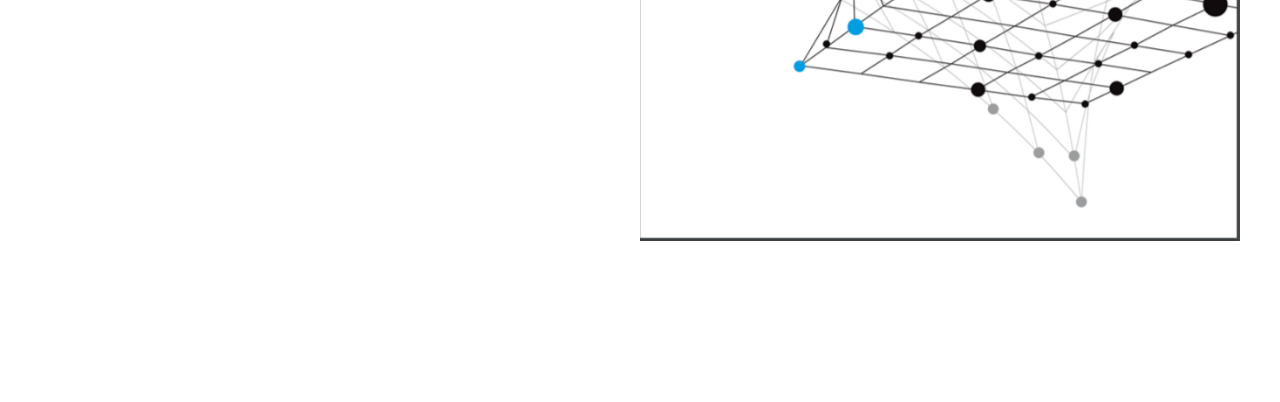
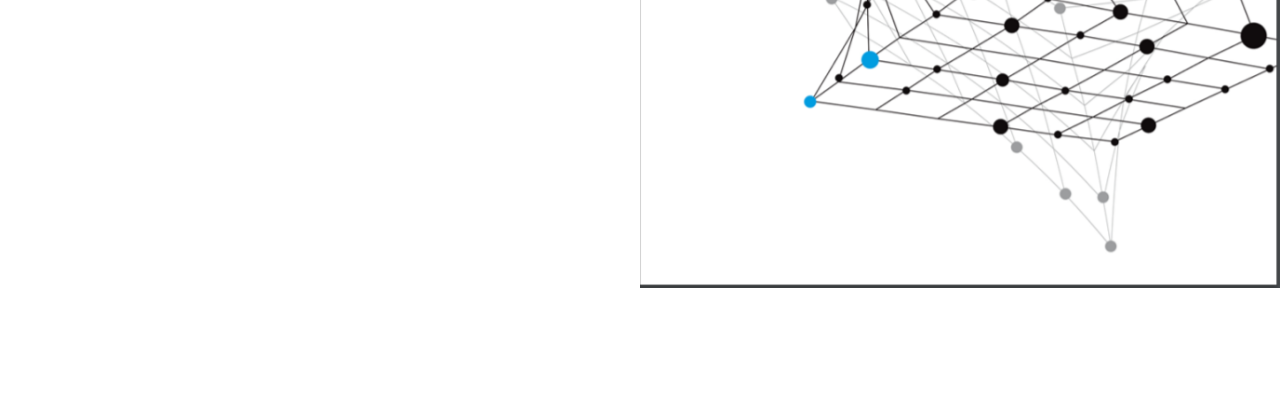
Before and after one commit to a1-agency/tps.a1-team.ru, a plain HTML site: page index.html in a window 1280 px wide. Shown: the part 472-874 px from the top of the page. Before the commit the page ends 819 px from the top, so only its background shows below. Drawn offline with Linux system fonts and the light colour scheme; a web font is replaced by a local one.

Commit message:
Update main.css

```diff
--- a/main.css
+++ b/main.css
@@ -1,6 +1,6 @@
 body {
     font-family: 'Chela One', cursive;
-    margin: 0;
+    margin: 0 auto;
 }
 
 *,
@@ -20,7 +20,7 @@ h6 {
 
 .container {
     width: 100%;
-    max-width: 1200px;
+    max-width: 1800px;
     margin: 0 auto;
   }
 
@@ -36,6 +36,7 @@ h6 {
   }
 .site__item--text{
     transform: translateY(15%);
+    padding-left: 20px;
 }
 .logo{
     text-align: center;
@@ -43,6 +44,7 @@ h6 {
 }
 
   .text{
+
     font-size: 24px;
     color: #000;
     text-transform: uppercase;
@@ -56,6 +58,10 @@ h6 {
     color: #00BFFF;
     text-decoration: underline;
 }
+
+.site__item--img{
+margin: 0;
+}
 .social{
     padding-top: 60px;
     text-align: center;
```
